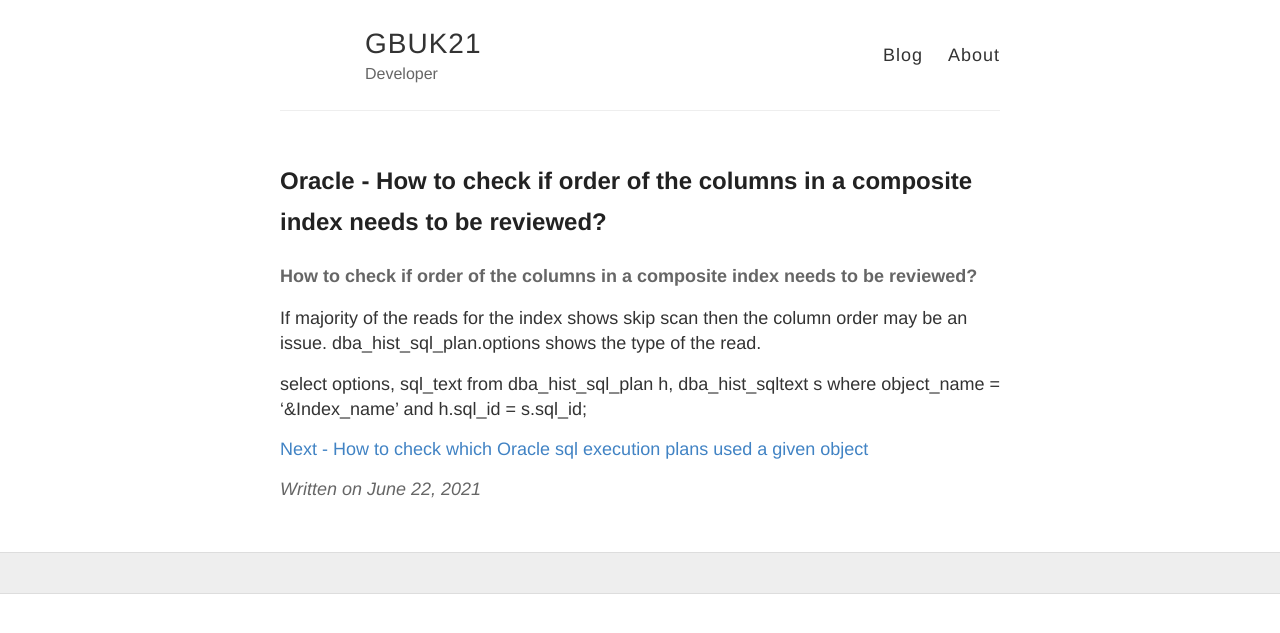
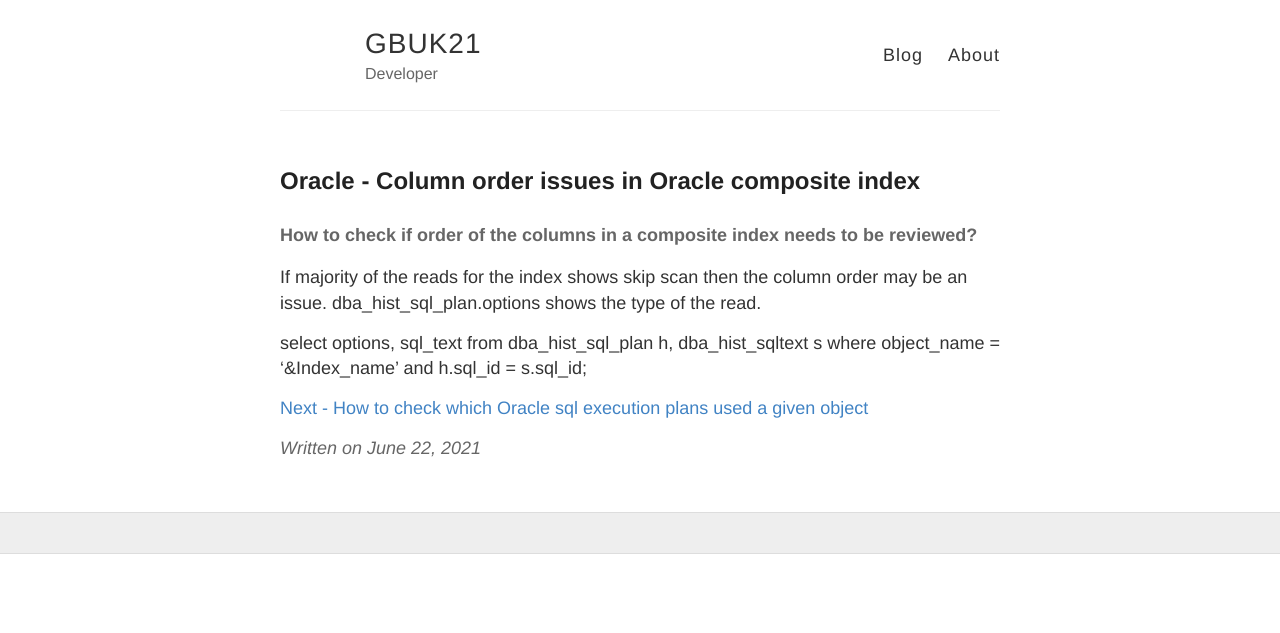
Before and after one commit to gbuk21/General, a Jekyll site: the page built from split1/_posts/2021-06-22-Oracle - How to check if order of the columns in a composite index needs to be reviewed.md, in a window 1280 px wide. Shown: the top 633 px of the page. Built offline with Jekyll 4.4.1, drawn with Linux system fonts in a browser that asks for light colours.

Commit message:
Update 2021-06-22-Oracle - How to check if order of the columns in a composite index needs to be reviewed.md

```diff
--- a/split1/_posts/2021-06-22-Oracle - How to check if order of the columns in a composite index needs to be reviewed.md
+++ b/split1/_posts/2021-06-22-Oracle - How to check if order of the columns in a composite index needs to be reviewed.md
@@ -1,7 +1,7 @@
 ---
 last_modified_at: 2021-06-22
 layout: post
-title: Oracle - How to check if order of the columns in a composite index needs to be reviewed?
+title: Oracle - Column order issues in Oracle composite index
 ---
 
 <H4>How to check if order of the columns in a composite index needs to be reviewed?</H4>
```
